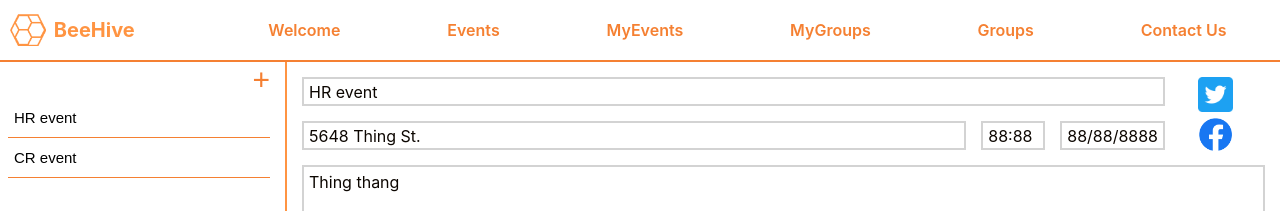
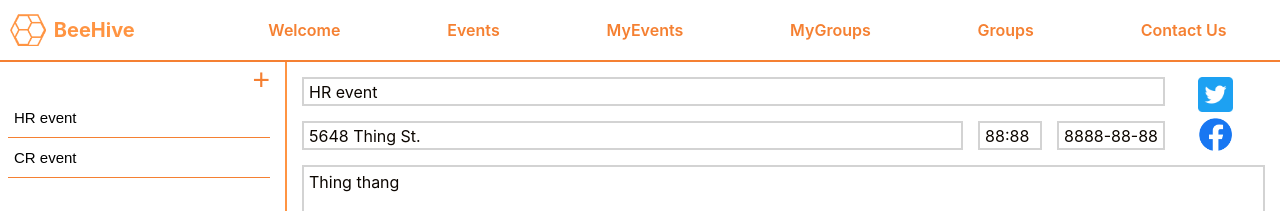
Before and after one commit to MuazAlhaidar/BeeHive, a React (Create React App) app in the folder client/: page /MyEvents in a window 1280 px wide. Shown: the top 211 px of the page. Built offline with nearby package versions, Linux system fonts and the light colour scheme.

Commit message:
Fixed: bug where the event list would change in size

```diff
--- a/client/src/CSS/Events/Event.css
+++ b/client/src/CSS/Events/Event.css
@@ -2,6 +2,7 @@
   display: flex;
   padding: 0px 15px 0px 8px;
   background-color: #ffffff;
+  word-break: break-all;
 }
 
 .Event-Button {
@@ -14,4 +15,5 @@
   border-right: none;
   border-bottom: 1px solid #f58032;
   background-color: #ffffff;
+  word-break: break-all;
 }
--- a/client/src/CSS/Events/EventsForm.css
+++ b/client/src/CSS/Events/EventsForm.css
@@ -42,10 +42,16 @@
   background-color: #ffffff;
 }
 
+.EventsForm-NameDiv {
+  display: flex;
+}
+
 .EventsForm-Name {
+  display: flex;
   justify-content: left;
   padding-left: 5px;
   margin-bottom: 15px;
+  flex-grow: 1;
 }
 
 .EventsForm-Address {
--- a/client/src/CSS/Events/MyEvents.css
+++ b/client/src/CSS/Events/MyEvents.css
@@ -6,6 +6,7 @@
 .MyEvents-EventList {
   flex-grow: 1;
   min-width: 285px;
+  max-width: 285px;
   background-color: white;
   border-right: 2px solid #ff9442;
 }
--- a/client/src/Components/Events/EventsForm.tsx
+++ b/client/src/Components/Events/EventsForm.tsx
@@ -24,7 +24,9 @@ function EventsForm({
     <div className="EventsForm">
       <div className="EventsForm-Top">
         <div className="EventsForm-NameAddressTimeDateGroup">
-          <div className="EventsForm-Name">{name}</div>
+          <div className="EventsForm-NameDiv">
+            <div className="EventsForm-Name">{name}</div>
+          </div>
           <div className="EventsForm-AddressTimeDateGroup">
             <div className="EventsForm-Address">{address}</div>
             <div className="EventsForm-Time">{time}</div>
--- a/client/src/Pages/MyEvents.tsx
+++ b/client/src/Pages/MyEvents.tsx
@@ -17,14 +17,14 @@ function MyEvents() {
       name: "HR event",
       address: "5648 Thing St.",
       time: "88:88",
-      date: "88/88/8888",
+      date: "8888-88-88",
       description: "Thing thang",
     },
     {
       name: "CR event",
       address: "8459 Thang St.",
       time: "88:88",
-      date: "88/88/8888",
+      date: "8888-88-88",
       description: "Thang thing",
     }
   );
```
